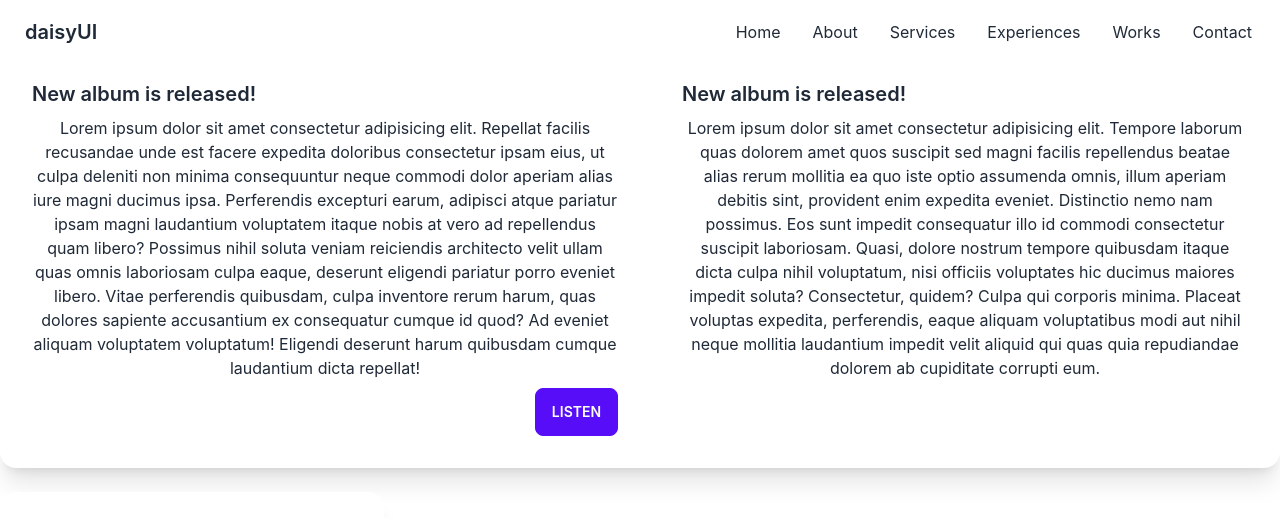
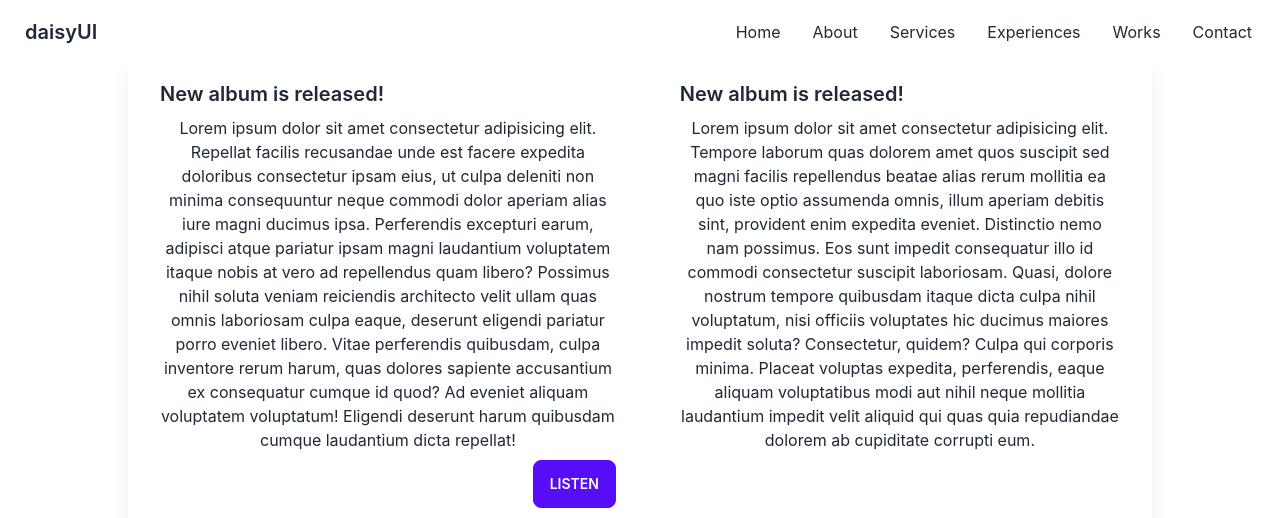
Before and after one commit to tuhink9/my-portfolio, a React (Create React App) app: page / in a window 1280 px wide. Shown: the top 518 px of the page. Built offline with nearby package versions, Linux system fonts and the light colour scheme.

Commit message:
pages arranged

```diff
--- a/src/App.js
+++ b/src/App.js
@@ -1,4 +1,4 @@
-import { Route, Routes } from 'react-router-dom';
+
 import './App.css';
 import Footer from './Pages/Footer/Footer';
 import Navbar from './Pages/Header/Navbar';
--- a/src/Pages/About/About.js
+++ b/src/Pages/About/About.js
@@ -2,7 +2,7 @@ import React from 'react';
 
 const About = () => {
     return (
-        <div id='about' className='pt-6'>
+        <div id='about' className='pt-6 mx-32'>
            <div class="card lg:card-side bg-base-100 shadow-xl">
             <figure><img src="#" alt="" /></figure>
   <div class="card-body">
--- a/src/Pages/Experiences/Experiences.js
+++ b/src/Pages/Experiences/Experiences.js
@@ -2,7 +2,7 @@ import React from 'react';
 
 const Experiences = () => {
     return (
-        <div id='experiences'>
+        <div id='experiences' className=' mx-32'>
             <div class="card lg:card-side bg-base-100 shadow-xl">
             <figure><img src="#" alt="" /></figure>
   <div class="card-body">
--- a/src/Pages/Services/Services.js
+++ b/src/Pages/Services/Services.js
@@ -2,7 +2,7 @@ import React from 'react';
 
 const Services = () => {
     return (
-        <div id='services' className='row-span-2 pt-6'>
+        <div id='services' className='row-span-2 pt-6 mx-32'>
             <div className="col-span-3">
             <div class="card w-96 bg-base-100 shadow-xl">
   <figure class="px-10 pt-10">
--- a/src/Pages/Works/Works.js
+++ b/src/Pages/Works/Works.js
@@ -2,7 +2,7 @@ import React from 'react';
 
 const Works = () => {
     return (
-        <div id='works' className="row-span-2">
+        <div id='works' className="row-span-2  mx-32">
           <div className="col-span-3">
             <div class="card w-96 bg-base-100 shadow-xl">
   <figure class="px-10 pt-10">
```
